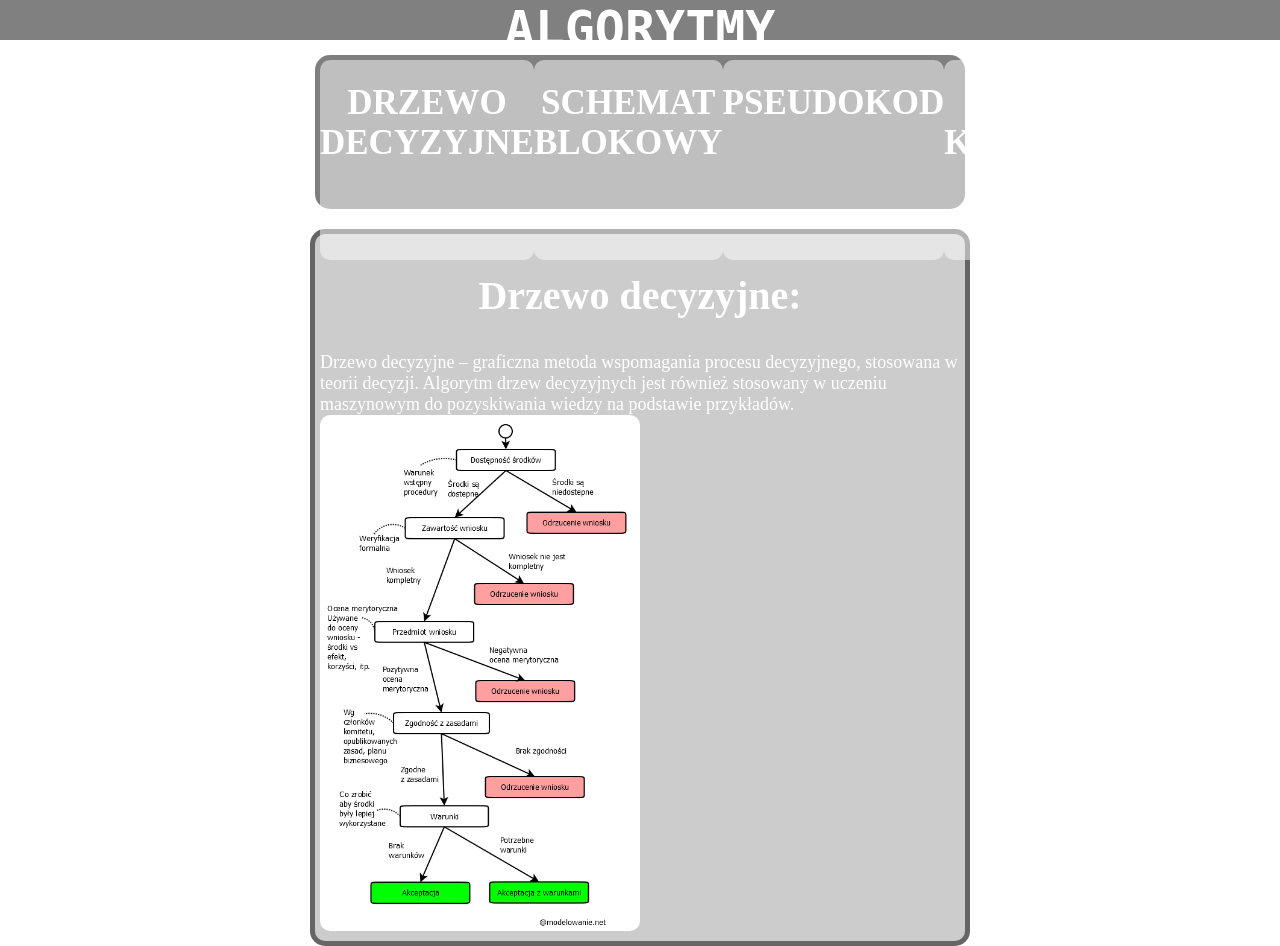
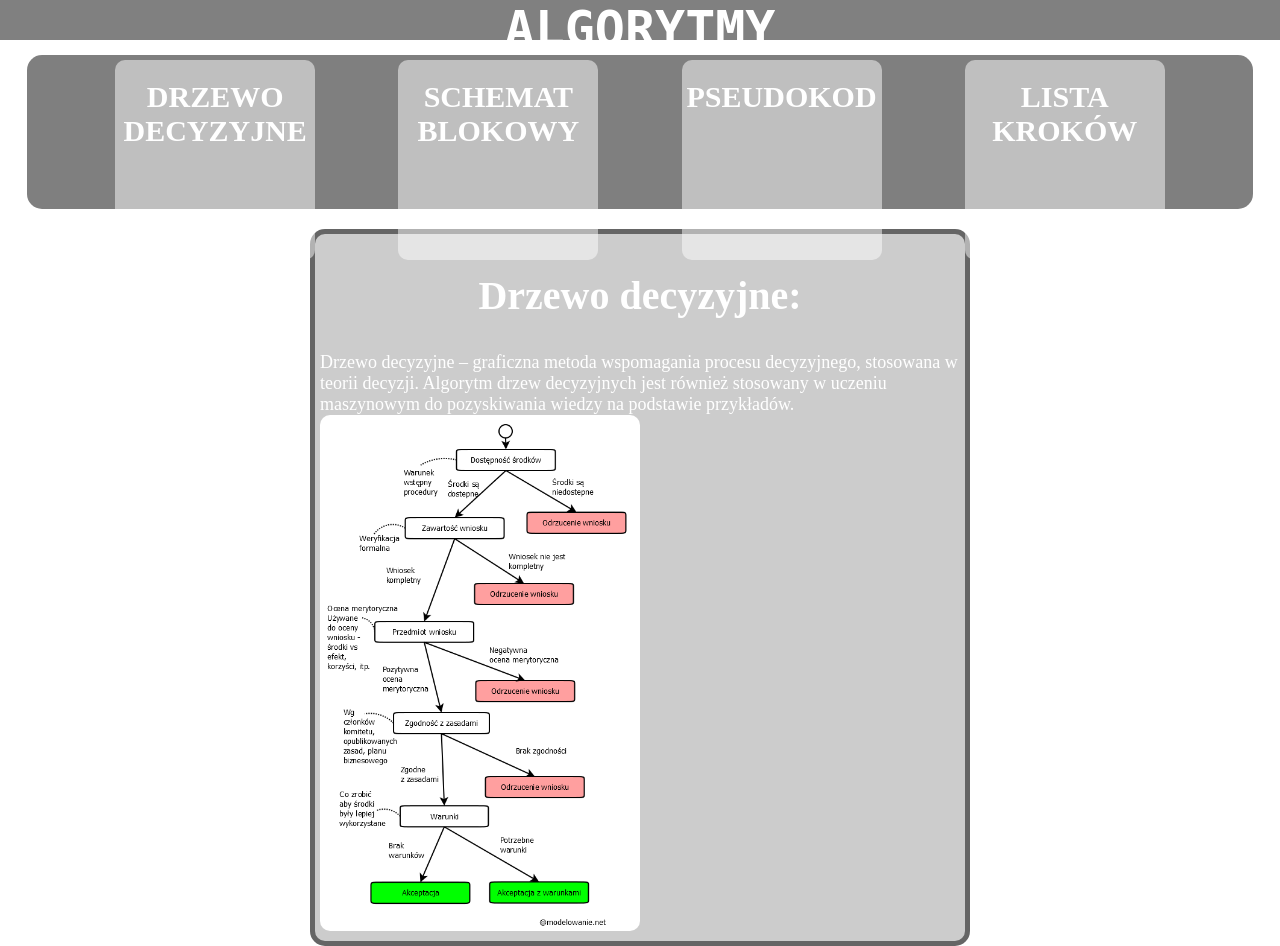
Before and after one commit to Suchy1969/algo, a plain HTML site: page index.html in a window 1280 px wide. Shown: the top 946 px of the page. Drawn offline with Linux system fonts and the light colour scheme.

Commit message:
Update StyleSheet1.css

```diff
--- a/StyleSheet1.css
+++ b/StyleSheet1.css
@@ -48,7 +48,7 @@ h3 {
     border-radius:10px;
 }
 .odnosnik {
-    width: 250px;
+    width: 200px;
     height: 200px;
     background-color: rgba(255, 255, 255,0.5);
    border-radius:10px;
@@ -57,7 +57,7 @@ h3 {
 
 }
 .odnosniki{
-    width :50%;
+    width :95%;
     height:18%;
     background-color: rgba(0,0,0,0.5);
     border-radius:15px;
@@ -69,7 +69,7 @@ h3 {
     justify-content:space-evenly;
 }
 h1{
-    font-size: 35px;
+    font-size: 30px;
     text-align: center;
     color:white;
 }
```
